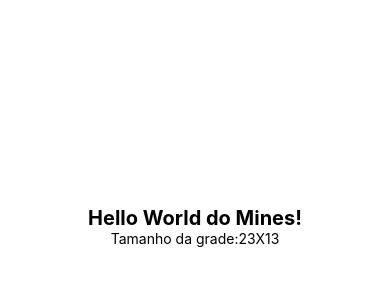
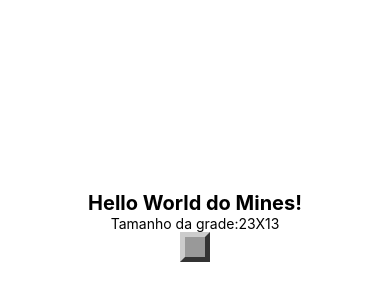
Before and after one commit to scrNorya/campo-minado, a React Native app: screen / in a window 390 px wide. Shown: the part 196-496 px from the top of the page. Built offline with nearby package versions, Linux system fonts and the light colour scheme.

Commit message:
aula 49 - componente field adicionado

```diff
--- a/App.js
+++ b/App.js
@@ -1,6 +1,7 @@
 import React, {Component} from 'react';
 import {StyleSheet, View, Text} from 'react-native';
 import Params from './src/params';
+import Field from './src/components/Field';
 
 export default class Mines extends Component {
   render() {
@@ -11,6 +12,7 @@
           Tamanho da grade:
           {Params.getRowsAmount()}X{Params.getColumnsAmount()}
         </Text>
+        <Field />
       </View>
     );
   }
--- /dev/null
+++ b/src/components/Field.js
@@ -0,0 +1,27 @@
+import React from 'react';
+import {View, StyleSheet} from 'react-native';
+import params from '../params';
+
+export default props => {
+  const styleField = [styles.field];
+  if (styleField.length === 1) {
+    styleField.push(styles.regular);
+  }
+
+  return <View style={styleField} />;
+};
+
+const styles = StyleSheet.create({
+  field: {
+    height: params.blockSize,
+    width: params.blockSize,
+    borderWidth: params.borderSize,
+  },
+  regular: {
+    backgroundColor: '#999',
+    borderLeftColor: '#CCC',
+    borderTopColor: '#CCC',
+    borderRightColor: '#333',
+    borderBottomColor: '#333',
+  },
+});
```
